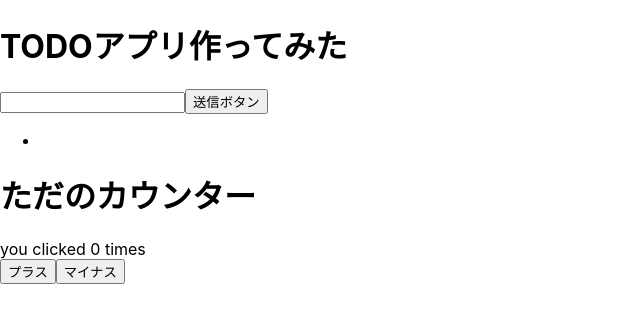
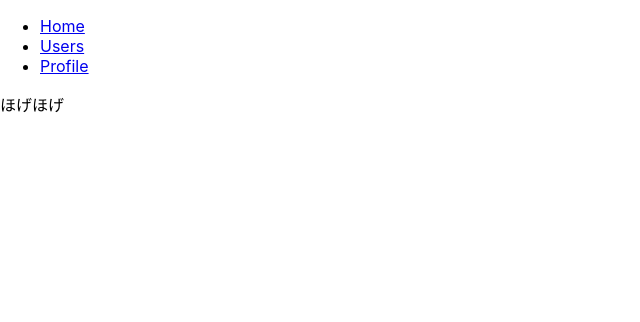
Before and after one commit to HTsuruo/nippo-react, a React (Create React App) app: page / in a window 1280 px wide. Shown: the top 322 px of the page, without its empty margins (0-640 px from the left). Built offline with nearby package versions, Linux system fonts and the light colour scheme.

Commit message:
feat: reac-routeでルーティングを追加.

```diff
--- a/package.json
+++ b/package.json
@@ -37,9 +37,11 @@
     ]
   },
   "devDependencies": {
+    "@types/react-router-dom": "^5.1.4",
     "husky": "^4.2.5",
     "lint-staged": "^10.1.5",
-    "prettier": "^2.0.4"
+    "prettier": "^2.0.4",
+    "react-router-dom": "^5.1.2"
   },
   "lint-staged": {
     "*.{ts,tsx}": [
--- a/src/App.tsx
+++ b/src/App.tsx
@@ -1,62 +1,88 @@
-import React, { useState, useEffect } from 'react'
+import React, { useState, useEffect, Fragment } from 'react'
 import './App.css'
 import Form from './components/Form'
 import Nav from './components/Nav'
 import Footer from './components/Footer'
-import List from './components/List'
+import { BrowserRouter as Router, Switch, Route, Link } from 'react-router-dom'
+import User from './pages/User'
+import Home from './pages/Home'
+import Profile from './pages/Profile'
 
-interface Props {}
-// interface State {
-//   todos: any[];
-//   countTodo: number;
-//   count: number;
+type Props = {}
+// function componentで記述する
+const App: React.FC<Props> = (props) => {
+  return (
+    <Router>
+      <div>
+        <nav>
+          <ul>
+            <li>
+              <Link to="/">Home</Link>
+            </li>
+            <li>
+              <Link to="/users">Users</Link>
+            </li>
+            <li>
+              <Link to="/profile">Profile</Link>
+            </li>
+          </ul>
+        </nav>
+        <Switch>
+          <Route path="/users">
+            <User />
+          </Route>
+          <Route path="/profile">
+            <Profile />
+          </Route>
+          <Route path="/">
+            <Home />
+          </Route>
+        </Switch>
+      </div>
+    </Router>
+  )
+}
+
+// const [count, setCount] = useState(0)
+// const [inputVal, setInputVal] = useState('')
+// const [todos, setTodos] = useState([''])
+
+// const todosNode = todos.map((todo, idx) => {
+//   return <li key={idx}>{todo}</li>
+// })
+
+// const onsubmit = () => {
+//   setTodos((prev) => prev.concat(inputVal))
+//   setInputVal('')
 // }
 
-// function componentで記述する
-const App: React.FC<Props> = (props) => {
-  const [count, setCount] = useState(0)
-  const [inputVal, setInputVal] = useState('')
-  const [todos, setTodos] = useState([''])
+// const onchange = (e: React.ChangeEvent<HTMLInputElement>) => {
+//   setInputVal(e.target.value)
+// }
 
-  const todosNode = todos.map((todo, idx) => {
-    return <li key={idx}>{todo}</li>
-  })
+// const increment = () => {
+//   setCount(count + 1)
+// }
 
-  const onsubmit = () => {
-    setTodos((prev) => prev.concat(inputVal))
-    setInputVal('')
-  }
+// const decrement = () => {
+//   setCount(count - 1)
+// }
 
-  const onchange = (e: React.ChangeEvent<HTMLInputElement>) => {
-    setInputVal(e.target.value)
-  }
+// <div>
+//   <h1>TODOアプリ作ってみた</h1>
+//   {/* <form action="" onSubmit={() => onsubmit()}> */}
+//   <p>{inputVal}</p>
+//   <input type="text" value={inputVal} onChange={(e) => onchange(e)} />
+//   {/* <input type="submit" value="送信" /> */}
+//   <button onClick={onsubmit}>送信ボタン</button>
+//   {/*  </form> */}
+//   <ul>{todosNode}</ul>
 
-  const increment = () => {
-    setCount(count + 1)
-  }
-
-  const decrement = () => {
-    setCount(count - 1)
-  }
-
-  return (
-    <div>
-      <h1>TODOアプリ作ってみた</h1>
-      {/* <form action="" onSubmit={() => onsubmit()}> */}
-      <p>{inputVal}</p>
-      <input type="text" value={inputVal} onChange={(e) => onchange(e)} />
-      {/* <input type="submit" value="送信" /> */}
-      <button onClick={onsubmit}>送信ボタン</button>
-      {/*  </form> */}
-      <ul>{todosNode}</ul>
-
-      <h1>ただのカウンター</h1>
-      <div>you clicked {count} times</div>
-      <button onClick={() => increment()}>プラス</button>
-      <button onClick={() => decrement()}>マイナス</button>
-    </div>
-  )
-}
+//   <h1>ただのカウンター</h1>
+//   <div>you clicked {count} times</div>
+//   <button onClick={() => increment()}>プラス</button>
+//   <button onClick={() => decrement()}>マイナス</button>
+// </div>
 
 // class component
 // class App extends React.Component<Props, State> {
--- a/src/components/List.tsx
+++ b/src/pages/Home.tsx
@@ -1,19 +1,26 @@
 import React from 'react'
-import Todo from './Todo'
+import Todo from '../components/Todo'
+import { type } from 'os'
 
-interface Props {
-  todos: any[]
+// interface Props {
+//   todos: any[]
+// }
+
+type Props = {}
+
+const Home: React.FC<Props> = (props) => {
+  return <div>ほげほげ</div>
 }
 
 // Function Componentで実装する場合.
-const List: React.FC<Props> = (props) => {
-  const todos = props.todos.map((todo) => <Todo key={todo.id} {...todo} />)
-  return (
-    <>
-      <ul>{todos}</ul>
-    </>
-  )
-}
+// const Home: React.FC<Props> = (props) => {
+//   const todos = props.todos.map((todo) => <Todo key={todo.id} {...todo} />)
+//   return (
+//     <>
+//       <ul>{todos}</ul>
+//     </>
+//   )
+// }
 
 // Class Componentで実装する場合.
 // interface Props {
@@ -34,4 +41,4 @@ const List: React.FC<Props> = (props) => {
 //   }
 // }
 
-export default List
+export default Home
--- /dev/null
+++ b/src/pages/Profile.tsx
@@ -0,0 +1,9 @@
+import React from 'react'
+
+type Props = {}
+
+const Profile: React.FC<Props> = (prams) => {
+  return <div>this page is for profile</div>
+}
+
+export default Profile
--- /dev/null
+++ b/src/pages/User.tsx
@@ -0,0 +1,9 @@
+import React from 'react'
+
+type Props = {}
+
+const User: React.FC<Props> = () => {
+  return <div>ほげたろう</div>
+}
+
+export default User
```
Also changed, not shown: 1 other file (tests, documents, lock files or other folders).
